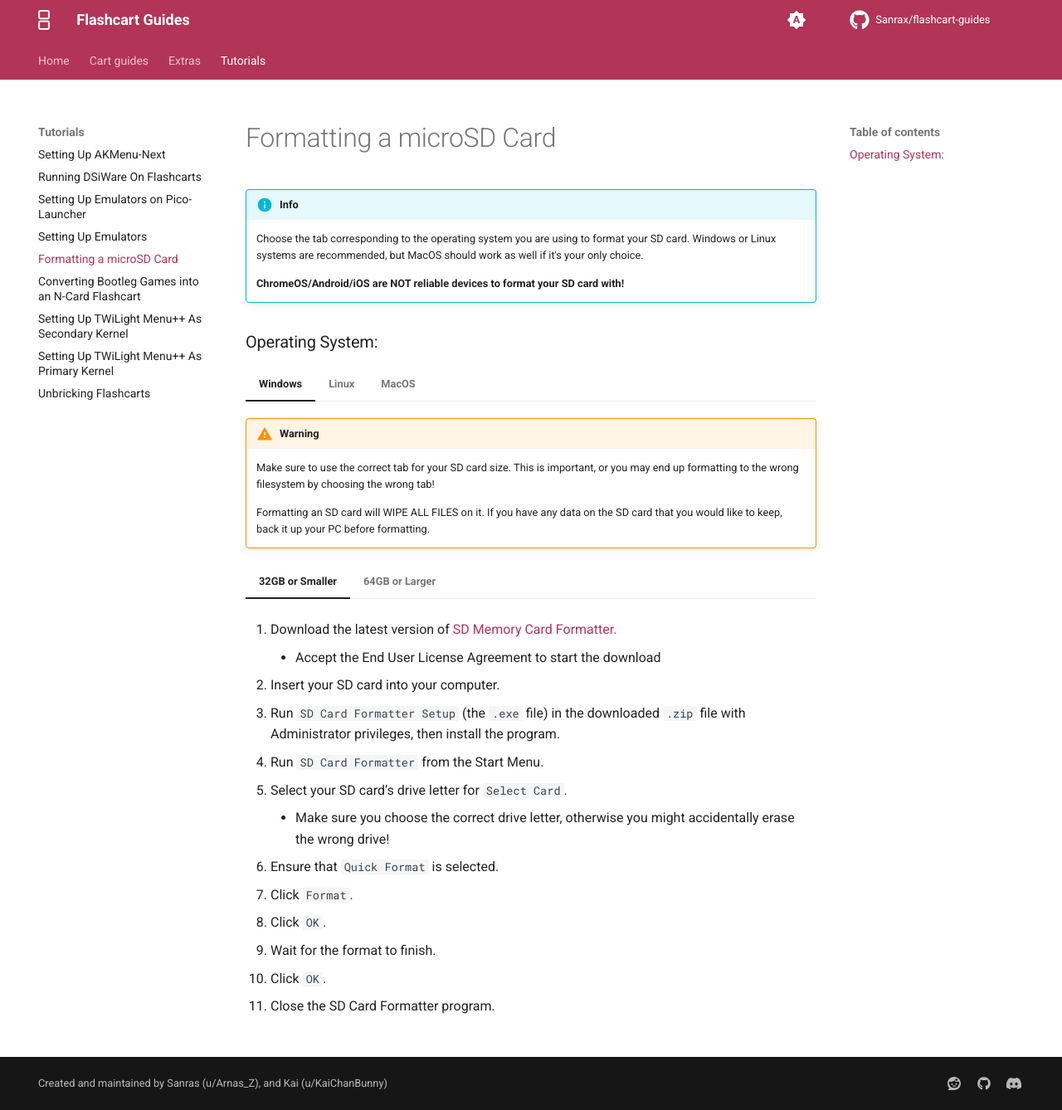
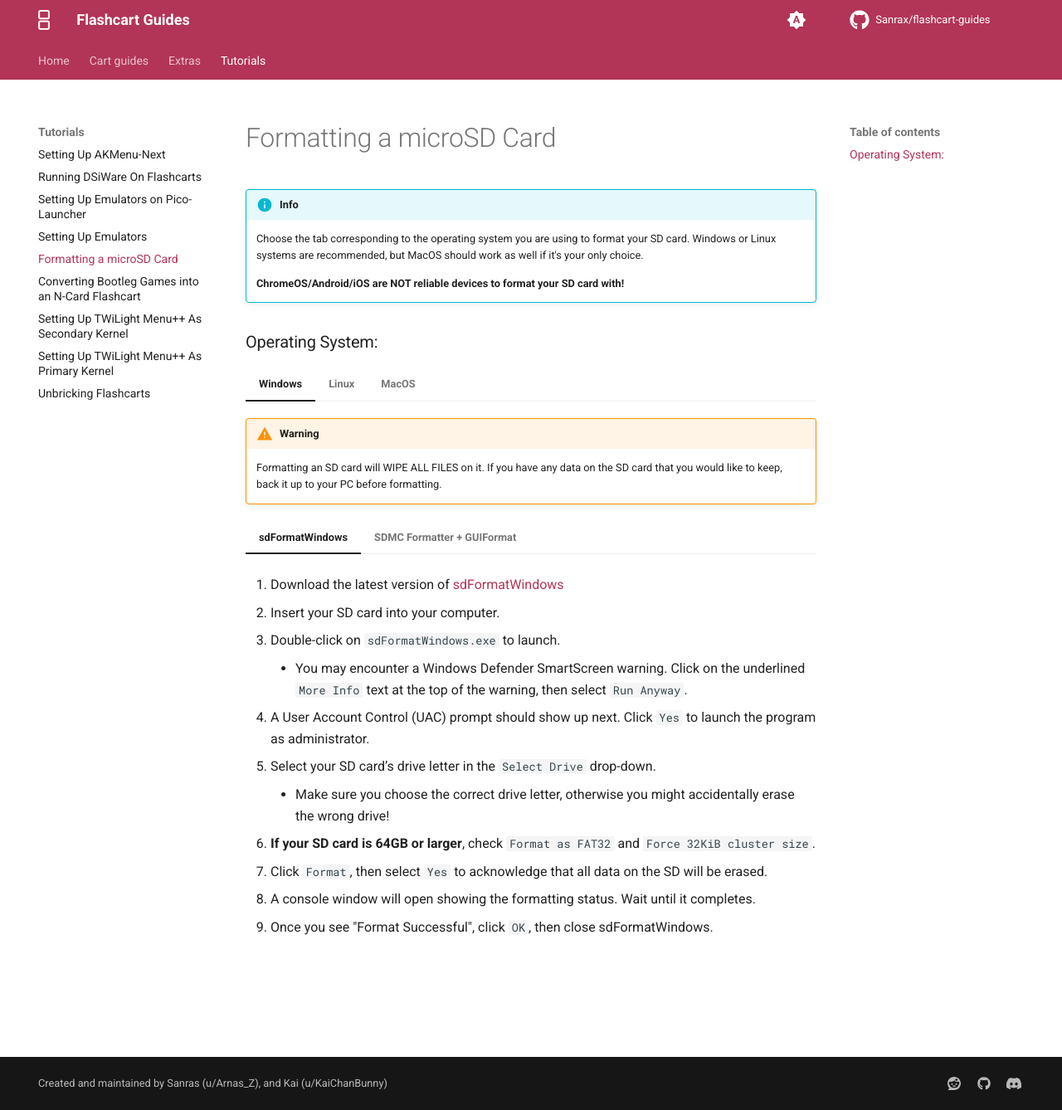
Before and after one commit to Sanrax/flashcart-guides, an MkDocs documentation site: the page built from docs/tutorials/formatting.md, in a window 1280 px wide and 1338 px high. Shown: the whole window at 83% size. Built offline with MkDocs 1.6.1 and Material for MkDocs 9.7.7, drawn with Linux system fonts in a browser that asks for light colours; comment, search, counter and statistics services are not loaded.

Commit message:
Add sdFormatWindows to formatting tutorial

```diff
--- a/docs/tutorials/formatting.md
+++ b/docs/tutorials/formatting.md
@@ -16,97 +16,122 @@
 
     !!! warning
 
-        Make sure to use the correct tab for your SD card size. This is important, or you may end up formatting to the wrong filesystem by choosing the wrong tab!
+        Formatting an SD card will WIPE ALL FILES on it. If you have any data on the SD card that you would like to keep, back it up to your PC before formatting.
 
-        Formatting an SD card will WIPE ALL FILES on it. If you have any data on the SD card that you would like to keep, back it up your PC before formatting.
+    === "sdFormatWindows"
 
-    === "32GB or Smaller"
-
-        1. Download the latest version of [SD Memory Card Formatter.](https://www.sdcard.org/downloads/formatter/sd-memory-card-formatter-for-windows-download/){target="_blank"}
-            - Accept the End User License Agreement to start the download
+        1. Download the latest version of [sdFormatWindows](https://github.com/flashcarts/sdFormatWindows/releases/latest/download/sdFormatWindows.exe)
 
         1. Insert your SD card into your computer.
 
-        1. Run `SD Card Formatter Setup` (the `.exe` file) in the downloaded `.zip` file with Administrator privileges, then install the program.
+        1. Double-click on `sdFormatWindows.exe` to launch.
+            - You may encounter a Windows Defender SmartScreen warning. Click on the underlined `More Info` text at the top of the warning, then select `Run Anyway`.
 
-        1. Run `SD Card Formatter` from the Start Menu.
+        1. A User Account Control (UAC) prompt should show up next. Click `Yes` to launch the program as administrator.
 
-        1. Select your SD card’s drive letter for `Select Card`.
+        1. Select your SD card’s drive letter in the `Select Drive` drop-down.
             - Make sure you choose the correct drive letter, otherwise you might accidentally erase the wrong drive!
 
-        1. Ensure that `Quick Format` is selected.
+        1. **If your SD card is 64GB or larger**, check `Format as FAT32` and `Force 32KiB cluster size`.
 
-        1. Click `Format`.
+        1. Click `Format`, then select `Yes` to acknowledge that all data on the SD will be erased.
 
-        1. Click `OK`.
+        1. A console window will open showing the formatting status. Wait until it completes.
 
-        1. Wait for the format to finish.
+        1. Once you see "Format Successful", click `OK`, then close sdFormatWindows.
 
-        1. Click `OK`.
+    === "SDMC Formatter + GUIFormat"
 
-        1. Close the SD Card Formatter program.
+        !!! warning
 
-    === "64GB or Larger"
+            Make sure to use the correct tab for your SD card size. This is important, or you may end up formatting to the wrong filesystem by choosing the wrong tab!
 
-        1. Download the latest version of [SD Memory Card Formatter.](https://www.sdcard.org/downloads/formatter/sd-memory-card-formatter-for-windows-download/){target="_blank"}
-            - Accept the End User License Agreement to start the download
+        === "32GB or Smaller"
 
-        1. Insert your SD card into your computer.
+            1. Download the latest version of [SD Memory Card Formatter.](https://www.sdcard.org/downloads/formatter/sd-memory-card-formatter-for-windows-download/){target="_blank"}
+                - Accept the End User License Agreement to start the download
 
-        1. Run `SD Card Formatter Setup` (the `.exe` file) in the downloaded `.zip` file with Administrator privileges, then install the program.
+            1. Insert your SD card into your computer.
 
-        1. Run `SD Card Formatter` from the Start Menu.
+            1. Run `SD Card Formatter Setup` (the `.exe` file) in the downloaded `.zip` file with Administrator privileges, then install the program.
 
-        1. Select your SD card’s drive letter for `Select card`.
-            - Make sure you choose the correct drive letter, otherwise you might accidentally erase the wrong drive!
+            1. Run `SD Card Formatter` from the Start Menu.
 
-        1. Ensure that `Quick Format` is selected.
+            1. Select your SD card’s drive letter for `Select Card`.
+                - Make sure you choose the correct drive letter, otherwise you might accidentally erase the wrong drive!
 
-        1. Click `Format`.
+            1. Ensure that `Quick Format` is selected.
 
-        1. Click `OK`.
+            1. Click `Format`.
 
-        1. Wait for the format to finish.
+            1. Click `OK`.
 
-        1. Click `OK`.
+            1. Wait for the format to finish.
 
-        1. Close the SD Card Formatter program.
+            1. Click `OK`.
 
-            !!! warning "Note"
+            1. Close the SD Card Formatter program.
 
-                **You're not done yet!** Your SD card will be formatted to exFAT at this point. The following steps will format it to FAT32.
+        === "64GB or Larger"
 
-        1. Download [GUIFormat.](http://ridgecrop.co.uk/index.htm?guiformat.htm){target="_blank"}
+            1. Download the latest version of [SD Memory Card Formatter.](https://www.sdcard.org/downloads/formatter/sd-memory-card-formatter-for-windows-download/){target="_blank"}
+                - Accept the End User License Agreement to start the download
 
-        1. Run `guiformat.exe`.
+            1. Insert your SD card into your computer.
 
-        1. Select your SD card’s drive letter for `Drive`.
-            - Make sure you choose the correct drive letter, otherwise you might accidentally erase the wrong drive!
+            1. Run `SD Card Formatter Setup` (the `.exe` file) in the downloaded `.zip` file with Administrator privileges, then install the program.
 
-        1. Set `Allocation unit size` to `32768`.
+            1. Run `SD Card Formatter` from the Start Menu.
 
-        1. Ensure that `Quick Format` is selected.
+            1. Select your SD card’s drive letter for `Select card`.
+                - Make sure you choose the correct drive letter, otherwise you might accidentally erase the wrong drive!
 
-        1. Click `Start`.
+            1. Ensure that `Quick Format` is selected.
 
-        1. Click `OK`.
+            1. Click `Format`.
 
-            !!! note "Errors in GUIFormat"
+            1. Click `OK`.
 
-                You may encounter an error while using GUIFormat. See below for possible codes and solutions:
+            1. Wait for the format to finish.
 
-                **Failed to open device: GetLastError()=32**
+            1. Click `OK`.
 
-                - Close everything that may be using the SD card, such as any File Explorer windows.
+            1. Close the SD Card Formatter program.
 
-                **GetLastError()=1117**
+                !!! warning "Note"
 
-                - Your SD card write-protection switch may be enabled. The lock switch must be flipped upwards to allow writing to the SD card. (including formatting)
+                    **You're not done yet!** Your SD card will be formatted to exFAT at this point. The following steps will format it to FAT32.
 
-        1. Wait for the format to finish.
+            1. Download [GUIFormat.](http://ridgecrop.co.uk/index.htm?guiformat.htm){target="_blank"}
 
-        1. Click `Close`.
+            1. Run `guiformat.exe`.
 
+            1. Select your SD card’s drive letter for `Drive`.
+                - Make sure you choose the correct drive letter, otherwise you might accidentally erase the wrong drive!
+
+            1. Set `Allocation unit size` to `32768`.
+
+            1. Ensure that `Quick Format` is selected.
+
+            1. Click `Start`.
+
+            1. Click `OK`.
+
+                !!! note "Errors in GUIFormat"
+
+                    You may encounter an error while using GUIFormat. See below for possible codes and solutions:
+
+                    **Failed to open device: GetLastError()=32**
+
+                    - Close everything that may be using the SD card, such as any File Explorer windows.
+
+                    **GetLastError()=1117**
+
+                    - Your SD card write-protection switch may be enabled. The lock switch must be flipped upwards to allow writing to the SD card. (including formatting)
+
+            1. Wait for the format to finish.
+
+            1. Click `Close`.
 
 === "Linux"
 
```
Also changed, not shown: other parts of docs/tutorials/formatting.md (+2 -2 lines).
